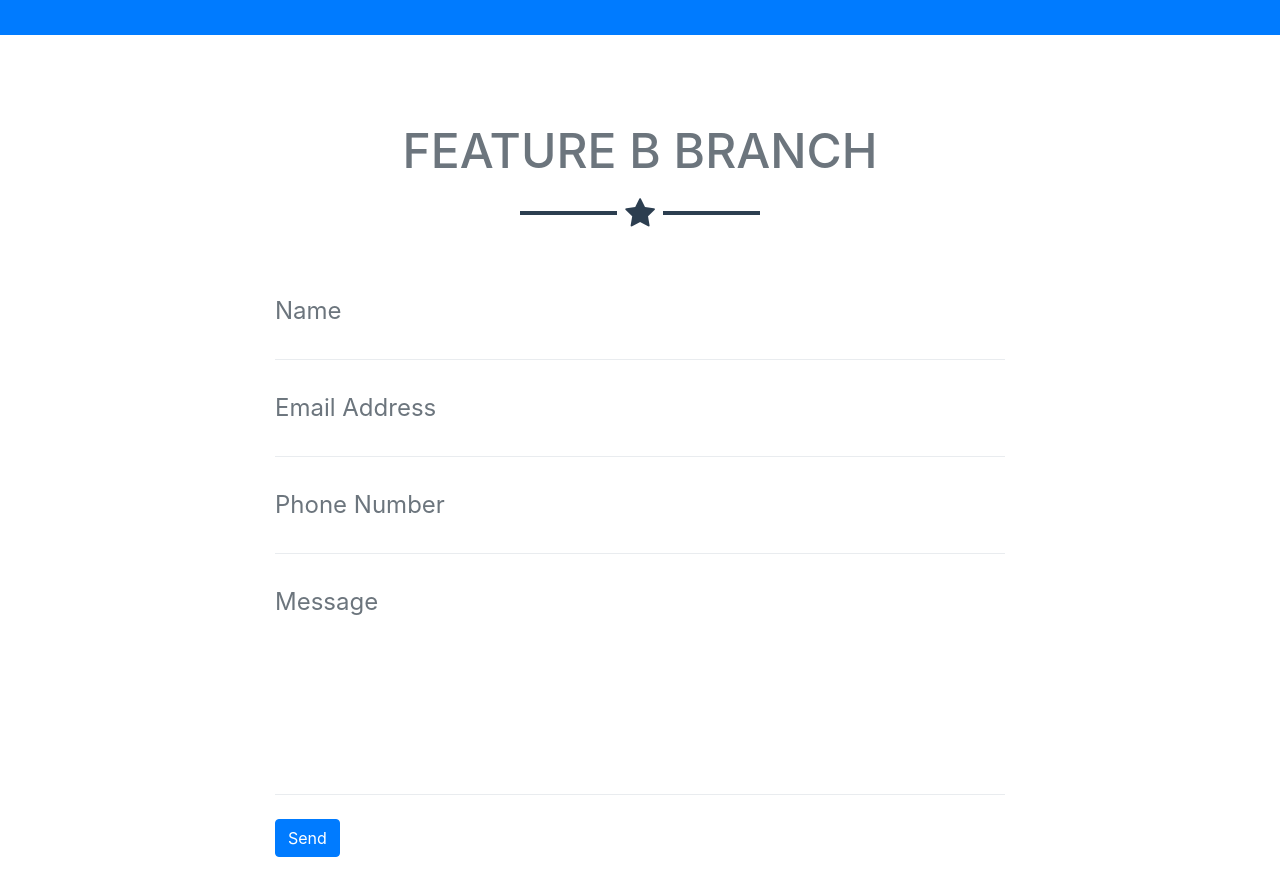
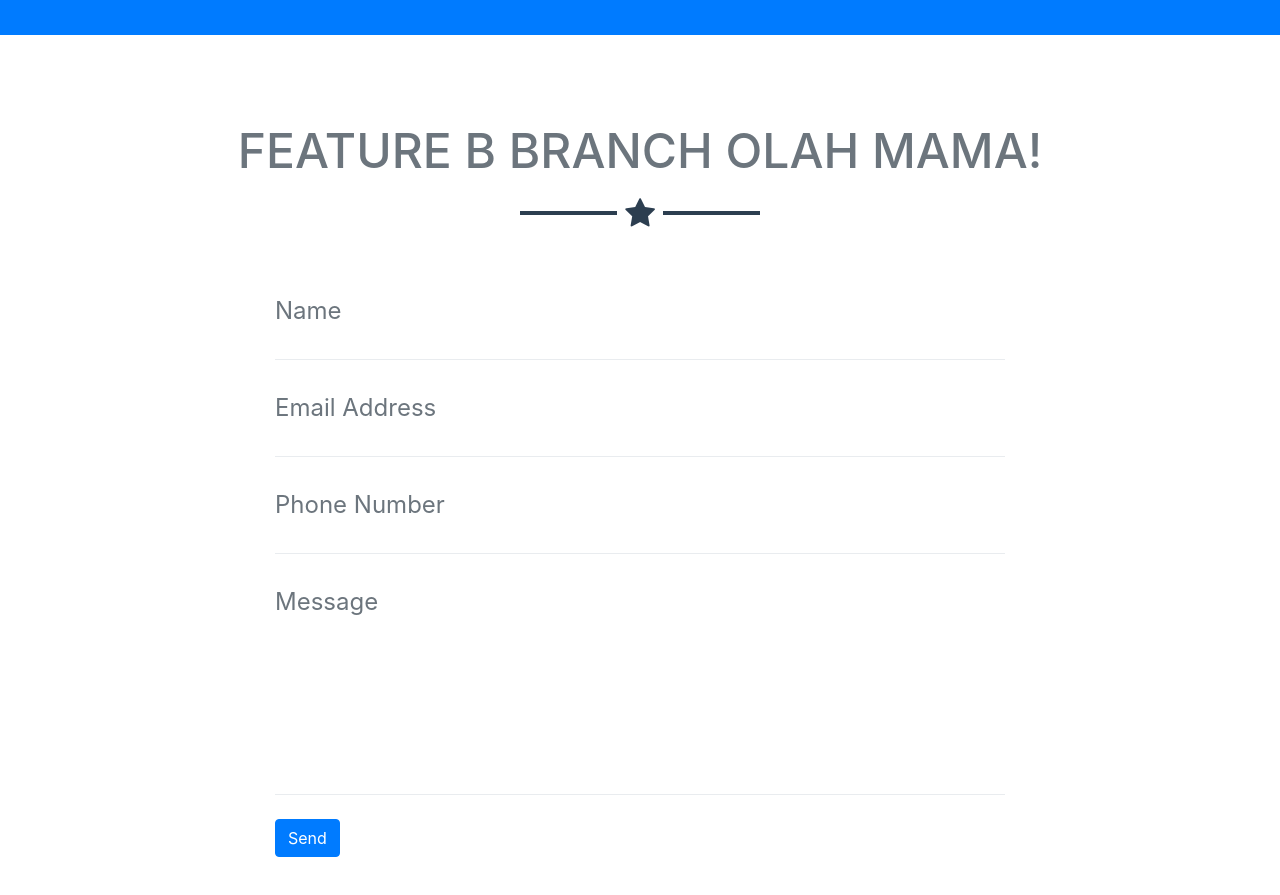
Before and after one commit to xchangrey/sample-git-course, a website with bundled scripts: page index.html in a window 1280 px wide. Shown: the part 2220-3115 px from the top of the page. Built offline with nearby package versions, Linux system fonts and the light colour scheme.

Commit message:
Edited paragraph on featureB

```diff
--- a/index.html
+++ b/index.html
@@ -160,7 +160,7 @@
     <!-- Contact Section -->
     <section id="contact">
       <div class="container">
-        <h2 class="text-center text-uppercase text-secondary mb-0">Feature B Branch</h2>
+        <h2 class="text-center text-uppercase text-secondary mb-0">Feature B Branch Olah Mama!</h2>
         <hr class="star-dark mb-5">
         <div class="row">
           <div class="col-lg-8 mx-auto">
```
